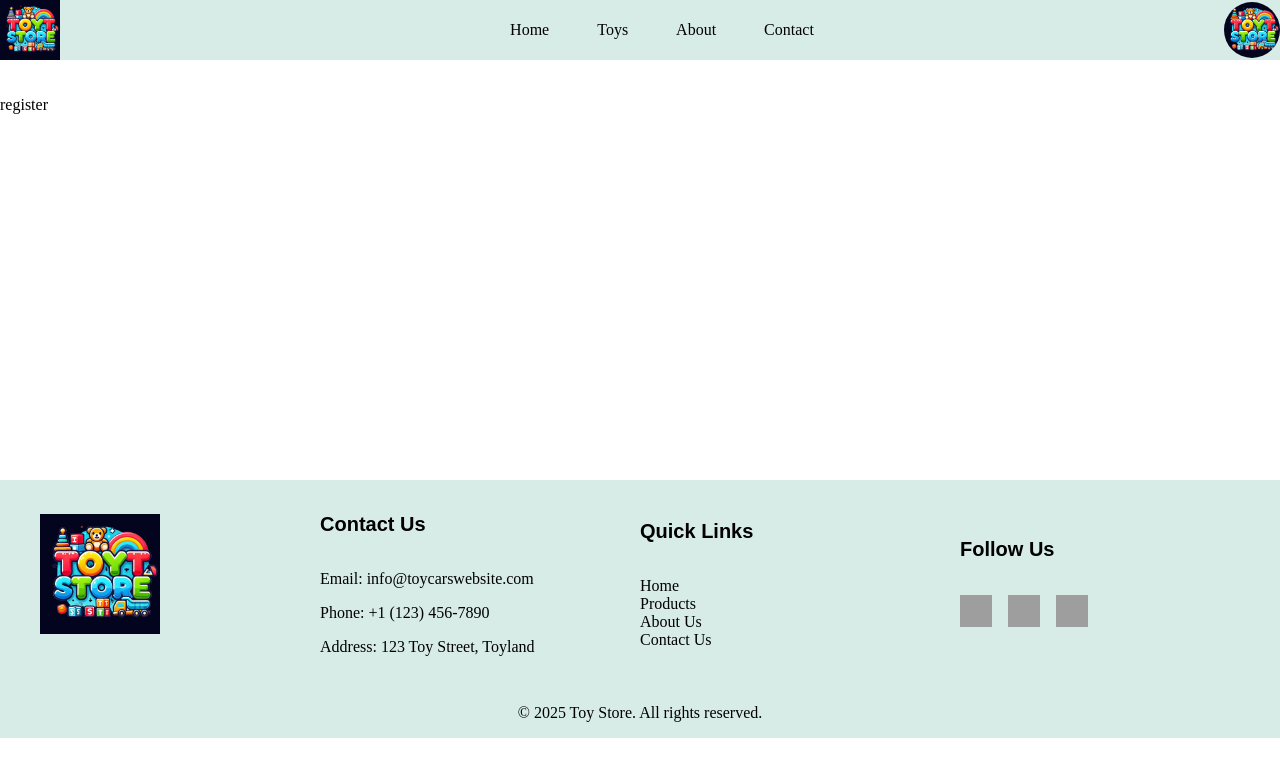
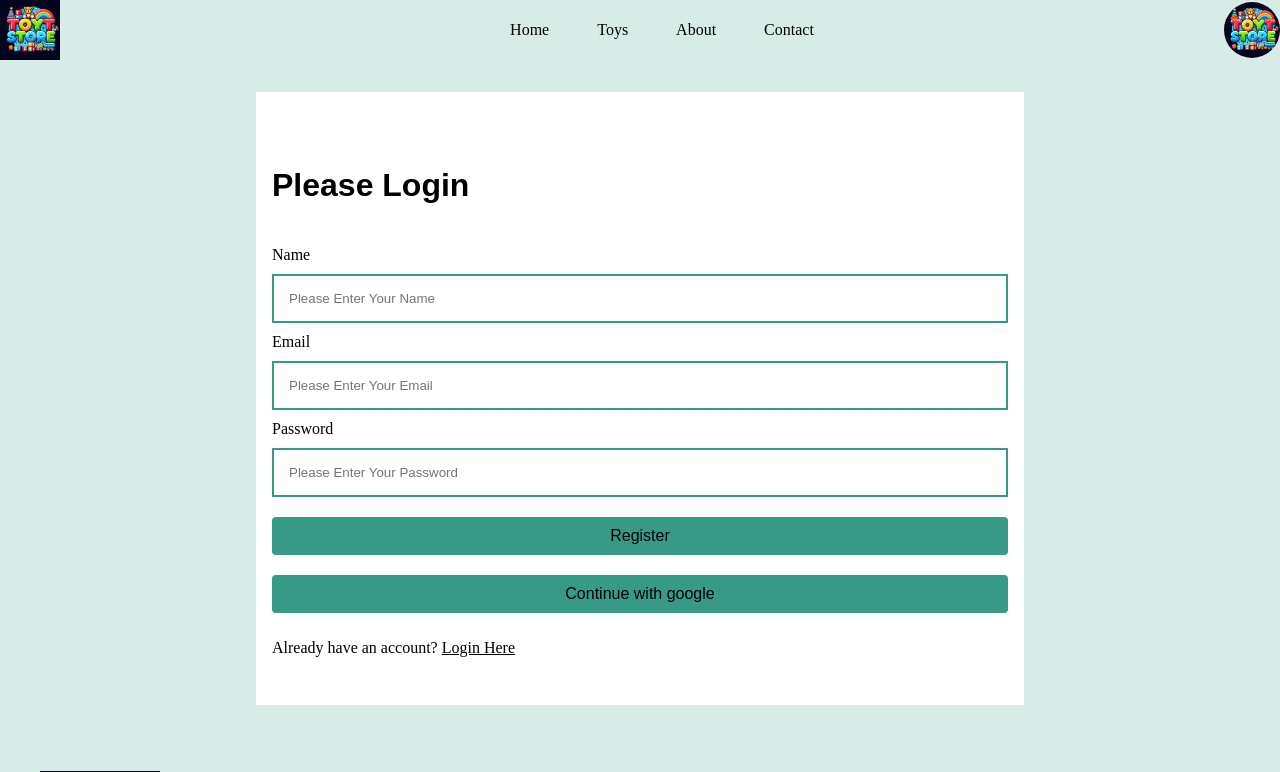
Before and after one commit to dev-nirob1/toy-store-vue, a Vue app: page /register in a window 1280 px wide. Shown: the top 772 px of the page. Built offline with nearby package versions, Linux system fonts and the light colour scheme; grey boxes are pictures that could not be loaded.

Commit message:
login and register page handle

```diff
--- a/src/App.vue
+++ b/src/App.vue
@@ -12,8 +12,5 @@ import FooterSection from './components/section/FooterSection.vue';
   <FooterSection />
 </template>
 <style>
-main {
-  min-height: calc(100vh - 320px);
-  padding: 6rem 0;
-}
+
 </style>
--- a/src/components/element/InputField.vue
+++ b/src/components/element/InputField.vue
@@ -1,3 +1,22 @@
+<script setup>
+defineProps({
+  type: {
+    type: String,
+    default: "text"
+  },
+  id:{
+    type: String,
+    default: ''
+  },
+  placeholder: {
+    type: String,
+    default: ""
+  },
+
+});
+const modelValue = defineModel()
+
+</script>
 <template>
-        <input id="name" type="text" placeholder="Enter Your Name">
+        <input v-model="modelValue" :id="id" :type="type" :placeholder="placeholder">
 </template>
--- a/src/components/section/HeaderSection.vue
+++ b/src/components/section/HeaderSection.vue
@@ -38,13 +38,13 @@ const user = ref(true)
 
 
 <style scoped>
-header {
+/* header {
   position: fixed;
   top: 0;
   left: 0;
   width: 100%;
   z-index: 999;
-}
+} */
 header .logo {
   height: 60px;
 }
--- a/src/zems/front/pages/LoginPage.vue
+++ b/src/zems/front/pages/LoginPage.vue
@@ -1,28 +1,54 @@
-<script setup lang="ts">
+<script setup>
 import BaseButton from '@/components/element/BaseButton.vue';
+import InputField from '@/components/element/InputField.vue';
 import Title from '@/components/element/Title.vue';
+import FormComponent from '@/components/widgets/FormComponent.vue';
+import { ref } from 'vue';
 import { RouterLink } from 'vue-router';
 
+const email = ref();
+const password = ref()
+
+const handleLogin = () => {
+  console.log('email', email.value);
+  console.log('password', password.value);
+}
 </script>
 
 <template>
-  <section class="bg-light flex">
+  <section class="bg-light py-2">
+    <div class="form-container">
 
-    <div class="form-container">
       <Title tag="h4">Please Login</Title>
-      <form>
+
+      <FormComponent @submit.prevent="handleLogin">
         <div>
           <label for="email">Email</label>
-          <input id="email" type="email">
+          <InputField
+          v-model="email"
+          id="email"
+          type="email"
+          placeholder="Please Enter Your Email" />
         </div>
+
         <div>
           <label for="password">Password</label>
-          <input id="password" type="password">
+          <InputField
+          v-model="password"
+          id="password"
+          type="password"
+          placeholder="Please Enter Your Password" />
         </div>
+
         <BaseButton class="width-full bg-primary">Login</BaseButton>
-      </form>
+
+      </FormComponent>
+
       <BaseButton class="width-full bg-primary">Continue with google</BaseButton>
-      <p>Don't have an account? <RouterLink to="/register">Register Now</RouterLink> </p>
+
+      <p>
+        Don't have an account? <RouterLink to="/register">Register Now</RouterLink>
+      </p>
     </div>
 
   </section>
--- a/src/zems/front/pages/RegisterPage.vue
+++ b/src/zems/front/pages/RegisterPage.vue
@@ -1,3 +1,65 @@
+<script setup>
+import BaseButton from '@/components/element/BaseButton.vue';
+import InputField from '@/components/element/InputField.vue';
+import Title from '@/components/element/Title.vue';
+import FormComponent from '@/components/widgets/FormComponent.vue';
+import { ref } from 'vue';
+
+const name = ref()
+const email = ref()
+const password = ref()
+
+const handleRegister = () => {
+  console.log('name', name.value);
+  console.log('email', email.value);
+  console.log('password', password.value);
+}
+
+</script>
+
+
 <template>
-    register
+  <section class="bg-light py-2">
+    <div class="form-container">
+
+      <Title tag="h4">Please Login</Title>
+
+      <FormComponent @submit.prevent="handleRegister">
+        <div>
+          <label for="name">Name</label>
+          <InputField v-model="name" id="name" type="text" placeholder="Please Enter Your Name" />
+        </div>
+
+        <div>
+          <label for="email">Email</label>
+          <InputField v-model="email" id="email" type="email" placeholder="Please Enter Your Email" />
+        </div>
+
+        <div>
+          <label for="password">Password</label>
+          <InputField v-model="password" id="password" type="password" placeholder="Please Enter Your Password" />
+        </div>
+
+        <BaseButton class="width-full bg-primary">Register</BaseButton>
+
+      </FormComponent>
+
+      <BaseButton class="width-full bg-primary">Continue with google</BaseButton>
+
+      <p>
+        Already have an account? <RouterLink to="/login">Login Here</RouterLink>
+      </p>
+    </div>
+
+  </section>
 </template>
+
+<style scoped>
+.form-container {
+  padding: 2rem 1rem;
+  max-width: 768px;
+  height: fit-content;
+  margin: 0 auto;
+  background-color: #fff;
+}
+</style>
```
